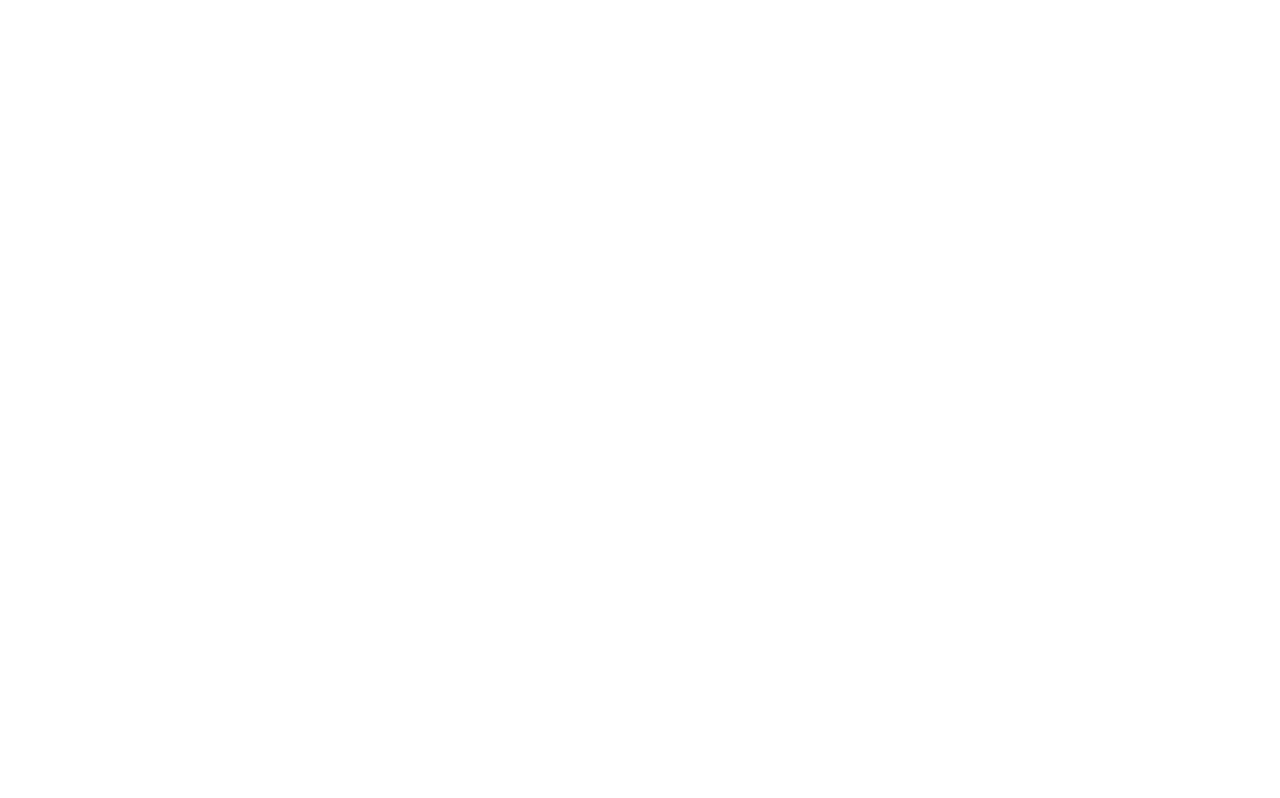
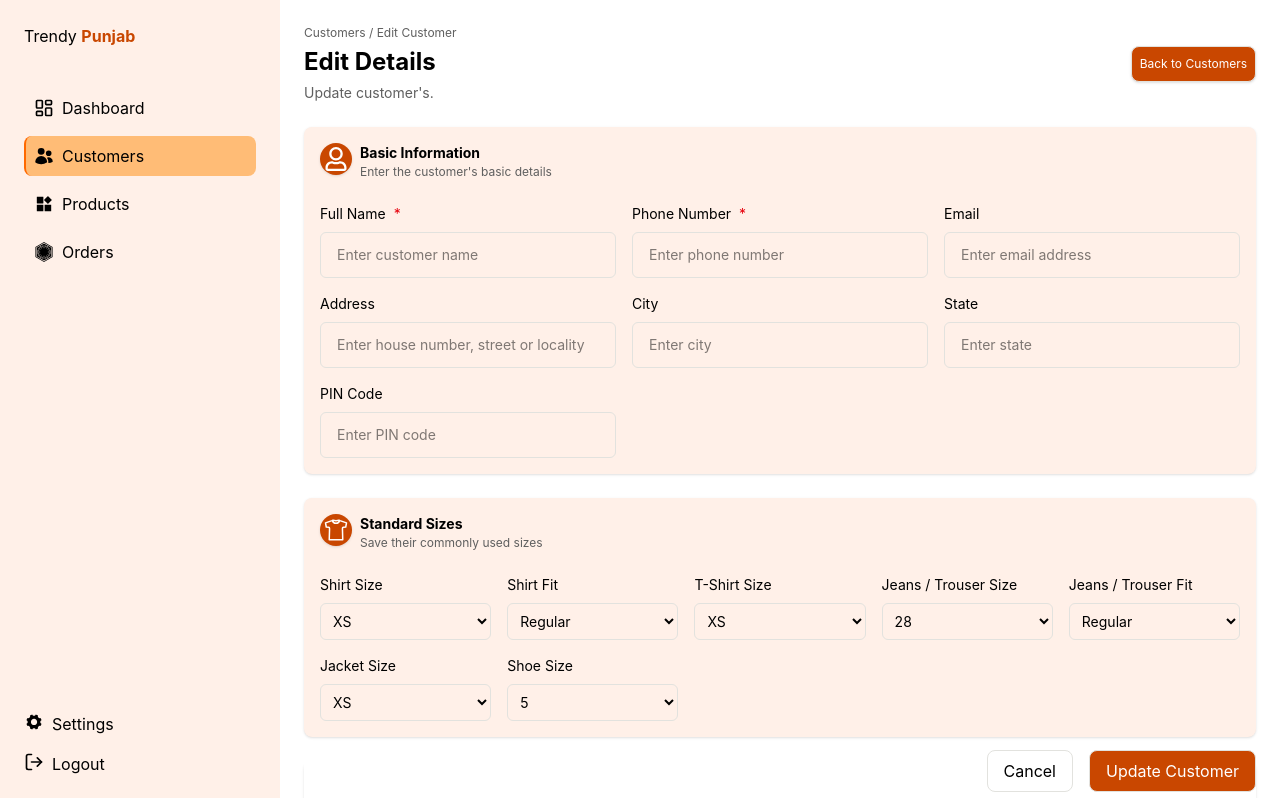
Before and after one commit to KuljitDhaliwal/trendy-punjab, a React (Vite) app: page /dashboard/customers/edit-customer/1 in a window 1280 px wide. Before the commit this address had no page. Shown: the top 798 px of the page. Built offline with nearby package versions, Linux system fonts and the light colour scheme.

Commit message:
feat: Add edit user

```diff
--- a/src/pages/Admin/AddCustomer.tsx
+++ b/src/pages/Admin/AddCustomer.tsx
@@ -19,7 +19,7 @@
             [name]: value
         }))
     }
-    console.log('FormValue', formValue)
+
     return (
         <div className="flex flex-col gap-6 w-full h-full">
             <AdminPagesHeader first={'Customers / Add Customer'}
--- a/src/pages/Admin/CustomerDetails.tsx
+++ b/src/pages/Admin/CustomerDetails.tsx
@@ -167,7 +167,7 @@
 
             {/* Quick Actions  */}
             <div className="flex gap-4 justify-end sticky bottom-0 bg-white py-2 text-sm">
-                <button className="px-4 cursor-pointer py-2 border rounded-lg border-border">Edit Customer</button>
+                <button className="px-4 cursor-pointer py-2 border rounded-lg border-border" onClick={()=> navigate(`/dashboard/customers/edit-customer/${id}`)}>Edit Customer</button>
                 <button className="px-4 cursor-pointer py-2 border rounded-lg bg-orange-dark text-white border-border">Create Order</button>
             </div>
         </div >
--- /dev/null
+++ b/src/pages/Admin/EditCustomer.tsx
@@ -0,0 +1,112 @@
+import { useNavigate, useParams } from "react-router-dom"
+import { customersData } from "../../static/CustomersData"
+import AdminPagesHeader from "../../features/admin/components/AdminPagesHeader"
+import TodayActivityLayout from "../../features/admin/components/TodayActivityLayout"
+import { FaRegUser } from "react-icons/fa";
+import { AdditionalInformationData, CustomerBasicInformationData, CustomerSizeData } from "../../static/CustomerBasicInformation";
+import { Input } from "../../components/ui/Input";
+import { useState } from "react";
+import { IoShirtOutline } from "react-icons/io5";
+
+function EditCustomer() {
+    const { id } = useParams()
+    const [formValue, setFormValue] = useState<Record<string, string>>({});
+    const navigate = useNavigate()
+    const customer = customersData.filter(item => item.id === Number(id))
+
+    const handleFormData = (e: React.ChangeEvent<HTMLInputElement>) => {
+        const { name, value } = e.target
+        setFormValue(prev => ({
+            ...prev,
+            [name]: value
+        }))
+    }
+
+    return (
+        <div className="grid gap-6">
+            <AdminPagesHeader first={'Customers / Edit Customer'}
+                main={'Edit Details'} third={"Update customer's."}
+                right={(
+                    <button className="border-border border px-2 py-2 cursor-pointer rounded-lg text-[12px]
+                shadow bg-orange-dark text-white shrink-0" onClick={() => navigate('/dashboard/customers')}>
+                        Back to Customers
+                    </button>
+                )} />
+
+
+            {/* Edit Basic Information */}
+            <TodayActivityLayout
+                head="Basic Information"
+                btn="not"
+                detail="Enter the customer's basic details"
+                icon={FaRegUser}
+                children={(
+                    <div className="grid gap-4 md:grid-cols-3">
+                        {CustomerBasicInformationData.map(item => {
+                            return <div className="grid gap-2">
+                                <div className="flex gap-2">
+                                    <label htmlFor={item.name}>{item.label}</label>
+                                    {item.required && (<p className="text-red-600">*</p>)}
+                                </div>
+                                <Input icon={false} item={item} onChange={handleFormData} className={`border-border`}
+                                    value={formValue[item.name] || ''} type={'text'} />
+                            </div>
+                        })}
+                    </div>
+                )}
+            />
+
+
+            {/* Standard Size */}
+            <TodayActivityLayout
+                head="Standard Sizes"
+                btn="not"
+                detail="Save their commonly used sizes"
+                icon={IoShirtOutline}
+                children={(
+                    <div className="grid gap-4 lg:grid-cols-5 md:grid-cols-3">
+                        {CustomerSizeData.map(item => {
+                            return <div className="grid gap-2">
+                                <label htmlFor={item.name}>{item.label}</label>
+                                <select className="border-border border p-2 rounded-md">
+                                    {item.options.map(val => {
+                                        return <option value={val}>{val}</option>
+                                    })}
+                                </select>
+                            </div>
+                        })}
+                    </div>
+                )}
+            />
+
+            {/* Notes */}
+
+            <TodayActivityLayout
+                head="Notes"
+                btn="not"
+                detail="Additional notes about this customer"
+                icon={IoShirtOutline}
+                children={(
+                    <div className="grid gap-4">
+                        {AdditionalInformationData.map(item => {
+                            return <div className="grid gap-2">
+                                <label htmlFor={item.name}>{item.label}</label>
+                                <Input icon={false} item={item} onChange={handleFormData} className={`border-border`}
+                                    value={formValue[item.name] || ''} type={'text'} />
+                            </div>
+                        })}
+                    </div>
+                )}
+            />
+
+            <div className="flex gap-4 justify-end sticky bottom-0 bg-white py-2">
+                <button className="px-4 py-2 border rounded-lg border-border">Cancel</button>
+                <button className="px-4 py-2 border rounded-lg bg-orange-dark text-white border-border">Update Customer</button>
+            </div>
+
+
+        </div>
+    )
+}
+
+export default EditCustomer
--- a/src/routes/Index.tsx
+++ b/src/routes/Index.tsx
@@ -7,6 +7,7 @@
 import AddCustomer from "../pages/Admin/AddCustomer"
 import DashboardCustomerLayout from "../layout/DashboardCustomerLayout"
 import CustomerDetails from "../pages/Admin/CustomerDetails"
+import EditCustomer from "../pages/Admin/EditCustomer"
 
 
 function Index() {
@@ -21,6 +22,7 @@
                   <Route index element={<Customers/>}/>
                   <Route path='add-customer' element={<AddCustomer/>}/>
                   <Route path=':id' element={<CustomerDetails/>}/>
+                  <Route path='edit-customer/:id' element={<EditCustomer/>}/>
                 </Route>
               </Route>
         </Routes>
--- a/src/static/CustomerBasicInformation.tsx
+++ b/src/static/CustomerBasicInformation.tsx
@@ -1,11 +1,3 @@
-// import type { IconType } from "react-icons"
-// import {
-//   FiUser,
-//   FiShirt,
-//   FiRuler,
-//   FiFileText,
-// } from "react-icons/fi"
-
 export type CustomerBasicInformation = {
   name: string
   label: string
@@ -35,6 +27,30 @@
     placeholder: "Enter email address",
     type: "email",
   },
+  {
+    name: "address",
+    label: "Address",
+    placeholder: "Enter house number, street or locality",
+    type: "text",
+  },
+  {
+    name: "city",
+    label: "City",
+    placeholder: "Enter city",
+    type: "text",
+  },
+  {
+    name: "state",
+    label: "State",
+    placeholder: "Enter state",
+    type: "text",
+  },
+  {
+    name: "pincode",
+    label: "PIN Code",
+    placeholder: "Enter PIN code",
+    type: "tel",
+  },
 ]
 
 
@@ -42,6 +58,7 @@
   name: string
   label: string
   placeholder: string
+  options: string[]
 }
 
 export const CustomerSizeData: CustomerSize[] = [
@@ -49,69 +66,112 @@
     name: "shirtSize",
     label: "Shirt Size",
     placeholder: "Select size",
+    options: [
+      "XS",
+      "S",
+      "M",
+      "L",
+      "XL",
+      "XXL",
+      "36",
+      "38",
+      "40",
+      "42",
+      "44",
+      "46",
+    ],
+  },
+  {
+    name: "shirtFit",
+    label: "Shirt Fit",
+    placeholder: "Select fit",
+    options: [
+      "Regular",
+      "Slim Fit",
+      "Skinny Fit",
+      "Relaxed Fit",
+    ],
   },
   {
     name: "tshirtSize",
     label: "T-Shirt Size",
     placeholder: "Select size",
+    options: [
+      "XS",
+      "S",
+      "M",
+      "L",
+      "XL",
+      "XXL",
+    ],
   },
   {
     name: "jeansSize",
     label: "Jeans / Trouser Size",
     placeholder: "Select size",
+    options: [
+      "28",
+      "30",
+      "32",
+      "34",
+      "36",
+      "38",
+      "40",
+      "42",
+      "44",
+    ],
+  },
+  {
+    name: "jeansFit",
+    label: "Jeans / Trouser Fit",
+    placeholder: "Select fit",
+    options: [
+      "Regular",
+      "Slim Fit",
+      "Skinny Fit",
+      "Relaxed Fit",
+    ],
   },
   {
     name: "jacketSize",
     label: "Jacket Size",
     placeholder: "Select size",
+    options: [
+      "XS",
+      "S",
+      "M",
+      "L",
+      "XL",
+      "XXL",
+      "36",
+      "38",
+      "40",
+      "42",
+      "44",
+      "46",
+    ],
   },
   {
     name: "shoeSize",
     label: "Shoe Size",
     placeholder: "Select size",
+    options: [
+      "5",
+      "6",
+      "7",
+      "8",
+      "9",
+      "10",
+      "11",
+      "12",
+    ],
   },
 ]
 
 
-export type BodyMeasurement = {
-  name: string
-  label: string
-  placeholder: string
-  unit: string
-}
 
-export const BodyMeasurementData: BodyMeasurement[] = [
-  {
-    name: "chest",
-    label: "Chest",
-    placeholder: "e.g. 96",
-    unit: "cm",
-  },
-  {
-    name: "waist",
-    label: "Waist",
-    placeholder: "e.g. 82",
-    unit: "cm",
-  },
-  {
-    name: "shoulder",
-    label: "Shoulder",
-    placeholder: "e.g. 44",
-    unit: "cm",
-  },
-  {
-    name: "sleeveLength",
-    label: "Sleeve Length",
-    placeholder: "e.g. 62",
-    unit: "cm",
-  },
-  {
-    name: "inseam",
-    label: "Inseam",
-    placeholder: "e.g. 76",
-    unit: "cm",
-  },
-]
+
+
 
 
 export type AdditionalInformation = {
```
